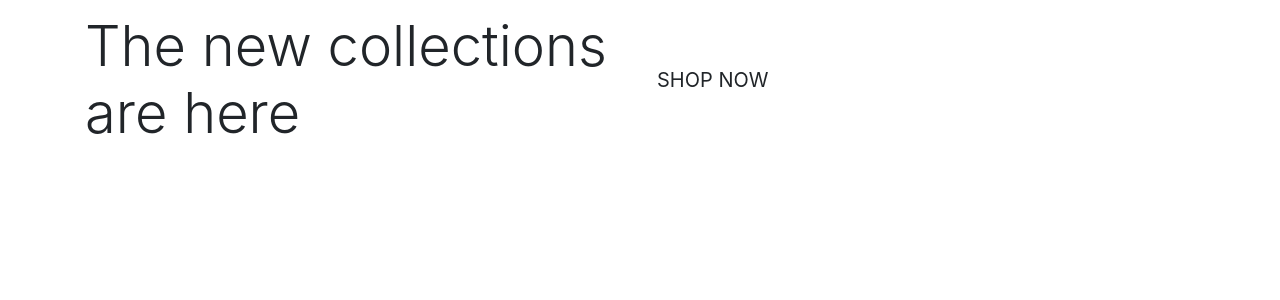
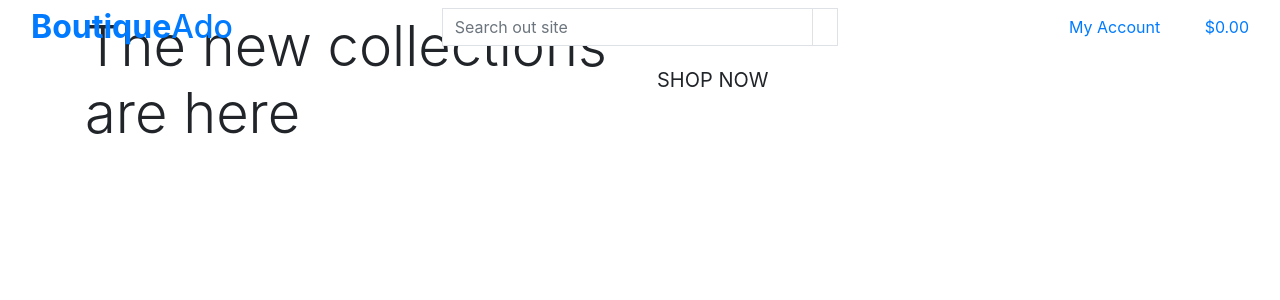
Before and after one commit to beratzorlu/boutique_ado_project, a Django app: page / in a window 1280 px wide. Shown: the top 300 px of the page. Run offline with Django 3.2, Linux system fonts and the light colour scheme.

Commit message:
Add header styling

```diff
--- a/templates/base.html
+++ b/templates/base.html
@@ -2,6 +2,7 @@
 
 <!doctype html>
 <html lang="en">
+
 <head>
     {% block meta %}
     <meta http-equiv="X-UA-Compatible" content="ie=edge">
@@ -13,16 +14,22 @@
     {% endblock %}
 
     {% block corecss %}
-        <link rel="stylesheet" href="https://cdn.jsdelivr.net/npm/bootstrap@4.4.1/dist/css/bootstrap.min.css" integrity="sha384-Vkoo8x4CGsO3+Hhxv8T/Q5PaXtkKtu6ug5TOeNV6gBiFeWPGFN9MuhOf23Q9Ifjh" crossorigin="anonymous">
+    <link rel="stylesheet" href="https://cdn.jsdelivr.net/npm/bootstrap@4.4.1/dist/css/bootstrap.min.css"
+        integrity="sha384-Vkoo8x4CGsO3+Hhxv8T/Q5PaXtkKtu6ug5TOeNV6gBiFeWPGFN9MuhOf23Q9Ifjh" crossorigin="anonymous">
     {% endblock %}
 
     {% block extracss %}
     {% endblock %}
 
     {% block corejs %}
-        <script src="https://cdn.jsdelivr.net/npm/jquery@3.5.1/dist/jquery.min.js" integrity="sha256-9/aliU8dGd2tb6OSsuzixeV4y/faTqgFtohetphbbj0=" crossorigin="anonymous"></script>
-        <script src="https://cdn.jsdelivr.net/npm/popper.js@1.16.0/dist/umd/popper.min.js" integrity="sha384-Q6E9RHvbIyZFJoft+2mJbHaEWldlvI9IOYy5n3zV9zzTtmI3UksdQRVvoxMfooAo" crossorigin="anonymous"></script>
-        <script src="https://cdn.jsdelivr.net/npm/bootstrap@4.4.1/dist/js/bootstrap.min.js" integrity="sha384-wfSDF2E50Y2D1uUdj0O3uMBJnjuUD4Ih7YwaYd1iqfktj0Uod8GCExl3Og8ifwB6" crossorigin="anonymous"></script>
+    <script src="https://cdn.jsdelivr.net/npm/jquery@3.5.1/dist/jquery.min.js"
+        integrity="sha256-9/aliU8dGd2tb6OSsuzixeV4y/faTqgFtohetphbbj0=" crossorigin="anonymous"></script>
+    <script src="https://cdn.jsdelivr.net/npm/popper.js@1.16.0/dist/umd/popper.min.js"
+        integrity="sha384-Q6E9RHvbIyZFJoft+2mJbHaEWldlvI9IOYy5n3zV9zzTtmI3UksdQRVvoxMfooAo" crossorigin="anonymous">
+    </script>
+    <script src="https://cdn.jsdelivr.net/npm/bootstrap@4.4.1/dist/js/bootstrap.min.js"
+        integrity="sha384-wfSDF2E50Y2D1uUdj0O3uMBJnjuUD4Ih7YwaYd1iqfktj0Uod8GCExl3Og8ifwB6" crossorigin="anonymous">
+    </script>
     {% endblock %}
 
     {% block extrajs %}
@@ -30,8 +37,70 @@
 
     <title>Boutique Ado {% block extra_title %}{% endblock %}</title>
 </head>
+
 <body>
-    <header class="container-fluid fixed-top"></header>
+    <header class="container-fluid fixed-top">
+        <div class="row">
+            <div class="col-12 col-lg-4 my-auto py-1 py-lg-0 text-center text-lg-left">
+                <a href="{% url 'home' %}" class="nav-link main-logo-link">
+                    <h2 class="logo-font text-black my-0"><strong>Boutique</strong>Ado</h2>
+                </a>
+            </div>
+            <div class="col-12 col-lg-4 my-auto py-1 py-lg-0">
+                <form method="GET" action="">
+                    <div class="input-group w-100">
+                        <input type="text" name="q" class="form-control border border-black rounded-0"
+                            placeholder="Search out site">
+                        <div class="input-group-append">
+                            <button class="form-control btn btn-black border border-black rounded-0" type="submit">
+                                <span class="icon">
+                                    <i class="fas fa-search"></i>
+                                </span>
+                            </button>
+                        </div>
+                    </div>
+                </form>
+            </div>
+            <div class="col-12 col-lg-4 my-auto py-1 py-lg-0">
+                <ul class="list-inline list-unstyled text-center text-lg-right my-0">
+                    <li class="list-inline-item dropdown">
+                        <a href="" class="text-black nav-link" href="#" id="user-options" data-toggle="dropdown" aria-hashpopup="true" aria-expanded="false">
+                            <div class="text-center">
+                                <div><i class="fas fa-user fa-lg"></i></div>
+                                <p class="my-0">My Account</p>
+                            </div>
+                        </a>
+                        <div class="dropdown-menu border-0" aria-labelledby="user-options">
+                            {% if request.user.is_authenticated %}
+                                {% if request.user.is_superuser %}
+                                    <a href="" class="dropdown-item">Product Management</a>
+                                {% endif %}
+                                <a href="" class="dropdown-item">My Profile</a>
+                                <a href="{% url 'account_logout' %}" class="dropdown-item">Logout</a>
+                            {% else %}
+                                <a href="{% url 'account_signup' %}" class="dropdown-item">Register</a>
+                                <a href="{% url 'account_login' %}" class="dropdown-item">Login</a>
+                            {% endif %}
+                        </div>
+                    </li>
+                    <li class="list-inline-item">
+                        <a class="{% if grand_total %}text-info font-weight-bold{% else %}text-black{%endif%} nav-link" href="">
+                            <div class="text-center">
+                                <div><i class="fas fa-shopping-bag fa-lg"></i></div>
+                                <p class="my-0">
+                                    {% if grand_total %}
+                                        ${{ grand_total|floatformat:2 }}
+                                    {% else %}
+                                        $0.00
+                                    {% endif %}
+                                </p>
+                            </div>
+                        </a>
+                    </li>
+                </ul>
+            </div>
+        </div>
+    </header>
 
     {% if messages %}
     <div class="message-container"></div>
@@ -47,4 +116,5 @@
     {% endblock %}
 
 </body>
+
 </html>
```
Lines whose indentation alone changed are shown as unchanged.
